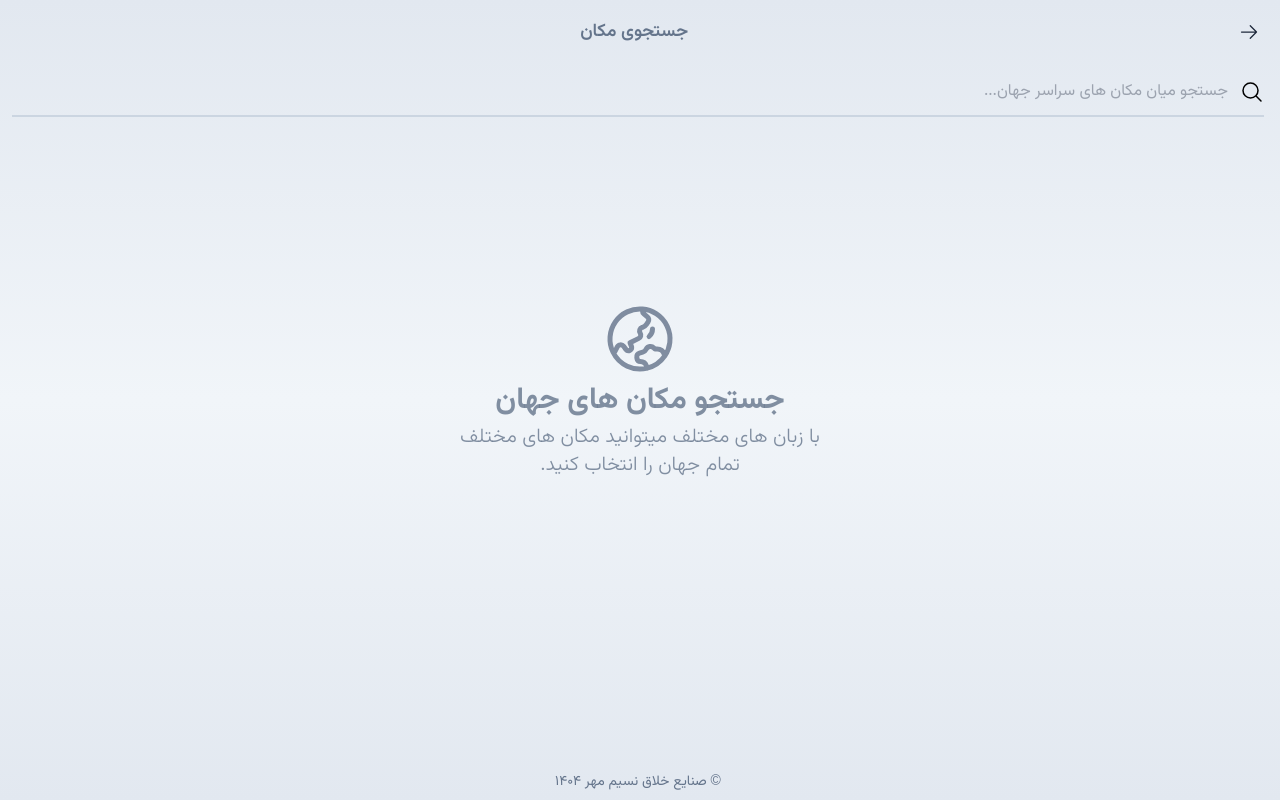
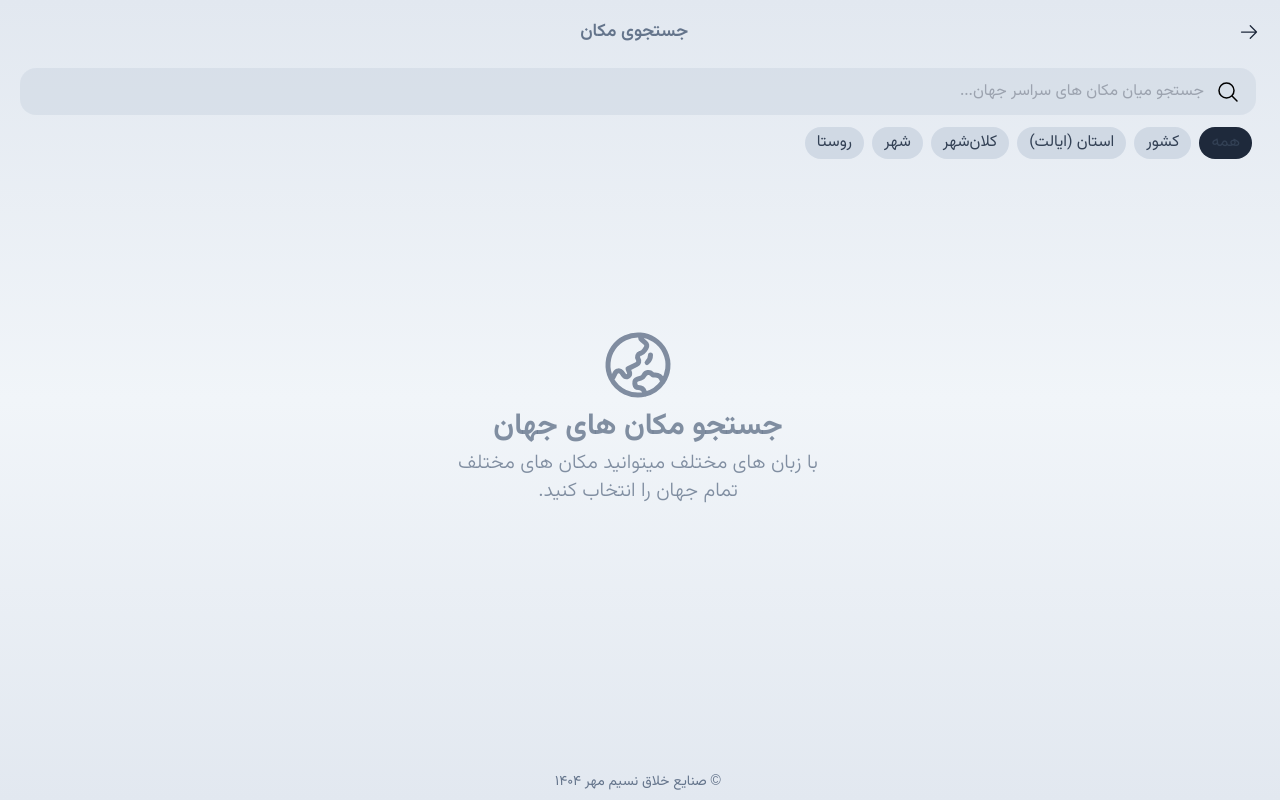
Before and after one commit to AmirMahdyJebreily/Weather-forecast-application, a Vue app: page /search-location in a window 1280 px wide. Built offline with nearby package versions, Linux system fonts and the light colour scheme.

Commit message:
feat: add search by sttelment level

```diff
--- a/public/main.css
+++ b/public/main.css
@@ -77,13 +77,14 @@
     font-display: swap;
   }
 
-
   body {
     font-family: 'Vazirmatn', sans-serif;
   }
 
   .scrollbar-mobile::-webkit-scrollbar {
-    width: 4px;
+    position: relative;
+    right: 20px;
+    width: 2px;
     /* ثابت */
     height: 4px;
     /* ثابت */
@@ -111,9 +112,8 @@
     scroll-behavior: smooth;
     -webkit-overflow-scrolling: touch;
     scrollbar-color: rgba(100, 116, 139, 0) transparent;
-    transition: scrollbar-color 0.3s ease;
+    transition: scrollbar-color 1s ease;
     touch-action: pan-y;
-
   }
 
   .scrollbar-visible {
--- a/src/stores/weather.ts
+++ b/src/stores/weather.ts
@@ -487,7 +487,7 @@ export const useWeatherStore = defineStore('weather', () => {
     return Array.from(variants)
   }
 
-  async function searchCities(query: string, limit = 20, language = 'fa') {
+  async function searchCities(query: string, limit = 20, language = 'fa', level?: SettlementLevel) {
     if (!query || query.trim().length === 0) {
       searchResults.value = []
       return []
@@ -536,6 +536,8 @@ export const useWeatherStore = defineStore('weather', () => {
           population: r.population
         } as City))
         .filter((c, idx) => {
+          if (level && classifySettlement(c.population!) !== level) return false
+          if (!c.admin1) return false
           if (!containsPersian) return true
           const r = rawResults[idx]!
           const nameLower = (r.name ?? '').toLowerCase()
@@ -545,6 +547,8 @@ export const useWeatherStore = defineStore('weather', () => {
           const candidates = [nameLower, ...localNames.map((x) => x.toLowerCase())]
           return variantsToMatch.some((v) => candidates.some((s) => s.includes(v)))
         })
+        .sort((a, b) => (a.country === 'Iran' ? -1 : b.country === 'Iran' ? 1 : 0))
+
 
       searchResults.value = results
       return results
--- a/src/views/search-view.vue
+++ b/src/views/search-view.vue
@@ -1,5 +1,5 @@
 <script setup lang="ts">
-import { useWeatherStore, type City } from '@/stores/weather'
+import { SettlementLevel, useWeatherStore, type City } from '@/stores/weather'
 import { GlobeAsiaAustraliaIcon, MagnifyingGlassIcon } from '@heroicons/vue/24/outline'
 import { computed, nextTick, ref, toRaw } from 'vue'
 import BaseCityCard from '@/components/base-city-card/base-city-card.vue'
@@ -10,6 +10,8 @@ const loading = ref<boolean>(false)
 const store = useWeatherStore()
 
 const searchCity = ref<string>('')
+
+const searchLevel = ref<SettlementLevel | undefined>(undefined)
 
 const cityToFavorites = ref<Array<City>>([])
 
@@ -26,6 +28,11 @@ function toggleFavorite(city: City) {
   } else {
     cityToFavorites.value.splice(idx, 1)
   }
+}
+
+function handelLevelClick(value: string) {
+  searchLevel.value = value === 'همه' ? undefined : (value as SettlementLevel)
+  Search()
 }
 
 async function confirm() {
@@ -46,7 +53,7 @@ async function Search() {
   if (debounceTimer) clearTimeout(debounceTimer)
 
   debounceTimer = setTimeout(async () => {
-    await store.searchCities(searchCity.value)
+    await store.searchCities(searchCity.value, 20, 'fa-IR', searchLevel.value)
     await nextTick()
     loading.value = false
   }, 700)
@@ -83,23 +90,39 @@ async function startEventLeastener() {
 </script>
 
 <template>
-  <div class="flex items-start justify-start flex-col h-full w-full overflow-hidden">
-    <div class="w-full flex items-center justify-center gap-1 mb-4 border-b-2 border-b-slate-300">
-      <MagnifyingGlassIcon class="size-6 flex-none" />
+  <div class="flex items-center justify-start flex-col h-full w-full overflow-hidden px-2">
+    <div
+      class="flex w-full focus-within:text-sky-700 items-center justify-center gap-1 px-4 bg-slate-300/50 rounded-2xl"
+    >
+      <MagnifyingGlassIcon class="size-6 flex-none transition-[color] duration-200" />
       <input
         type="search"
-        class="w-full h-full bg-transparent py-3 px-2 outline-none"
+        class="w-full h-full bg-transparent py-3 px-2 outline-none text-slate-500"
         placeholder="جستجو میان مکان های سراسر جهان..."
         v-model="searchCity"
         @update:model-value="Search"
       />
     </div>
 
+    <div class="flex items-center justify-start w-full overflow-auto mb-4 mt-2 p-1 gap-2">
+      <span
+        v-for="(value, idx) in ['همه', ...Object.values(SettlementLevel)]"
+        :key="idx"
+        @click="handelLevelClick(value, idx)"
+        class="bg-slate-300/80 text-slate-700 cursor-pointer px-3 py-1 rounded-full flex-none"
+        :class="{
+          'bg-slate-800 text-slate-300 transition-colors duration-150':
+            (!searchLevel && idx === 0) || (searchLevel && searchLevel === value),
+        }"
+        >{{ value }}</span
+      >
+    </div>
+
     <TransitionGroup
       name="list"
       tag="div"
       @vue:mounted="startEventLeastener"
-      class="w-full scroller flex flex-col items-center justify-start gap-2 flex-1 h-full overflow-auto p-2 pl-3 scrollbar-mobile rounded-3xl"
+      class="w-full scroller flex flex-col items-center justify-start gap-3 flex-1 h-full overflow-auto scrollbar-mobile rounded-3xl"
     >
       <BaseCityCard
         :info-hidable="false"
@@ -107,7 +130,7 @@ async function startEventLeastener() {
         v-for="(value, index) in reorderedCities"
         :key="'srchres' + value.id"
         @click="toggleFavorite(value)"
-        :class="`flex items-center justify-between w-full transition-all duration-150 ${includesFavorite(value) > -1 ? '!border-sky-400 !border-r !bg-slate-300 !shadow-slate-400 !text-sky-950' : ''}`"
+        :class="`flex items-center cursor-pointer justify-between w-full transition-all shadow-none duration-150 ${includesFavorite(value) > -1 ? '!border-sky-400 !border-r !bg-slate-300 !text-sky-950' : ''}`"
         :style="{ transitionDelay: `${index * 25}ms` }"
       />
       <template v-if="loading">
```
